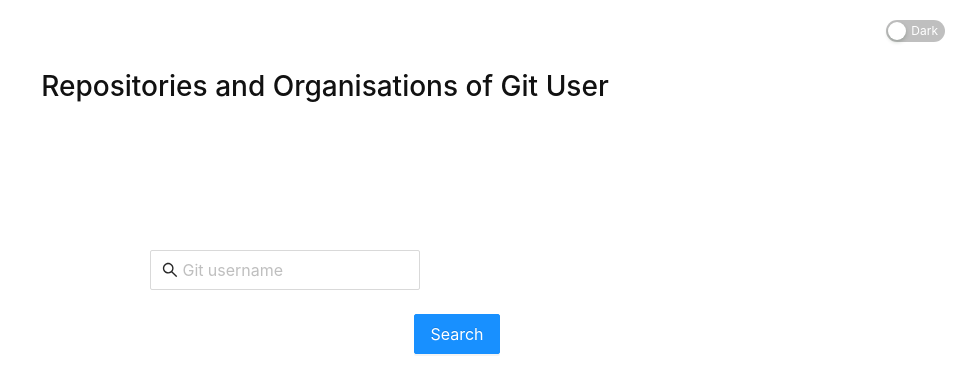
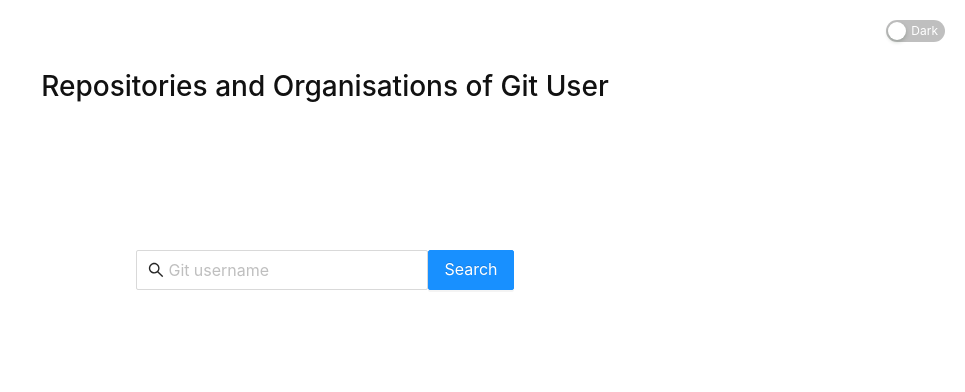
Before and after one commit to Kubqo/GitRepos, a React (Create React App) app: page /Search in a window 1280 px wide. Shown: the top 392 px of the page, without its empty margins (315-1280 px from the left). Built offline with nearby package versions, Linux system fonts and the light colour scheme.

Commit message:
Search button weird pos fixed

```diff
--- a/src/components/searchbar.tsx
+++ b/src/components/searchbar.tsx
@@ -3,7 +3,7 @@ import "antd/dist/antd.css";
 import "../App.css";
 import { useHistory } from "react-router-dom";
 import { SearchOutlined } from "@ant-design/icons";
-import { Button, Form, Input } from "antd";
+import { AutoComplete, Button, Form, Input } from "antd";
 import FormItem from "antd/lib/form/FormItem";
 
 const SearchBar: React.FC = () => {
@@ -28,14 +28,14 @@ const SearchBar: React.FC = () => {
       >
         <div
           style={{
-            width: 349.02,
+            minWidth: 297.02,
             margin: "auto",
             paddingTop: "10%",
             display: "inline-block",
           }}
         >
           <FormItem
-            style={{ width: 270, float: "left" }}
+            style={{ float: "left" }}
             name="username"
             rules={[
               {
```
Also changed, not shown: 1 other file (tests, documents, lock files or other folders).
